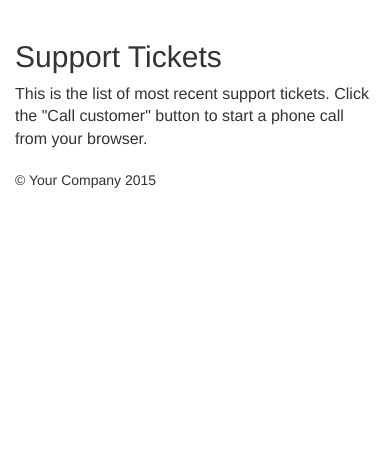
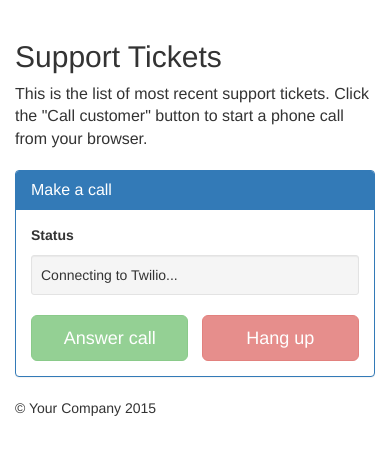
Before and after one commit to TwilioDevEd/browser-calls-django, a Django app: template templates/browser_calls/support_dashboard.html in a window 390 px wide. Shown: the part 51-506 px from the top of the page. Run offline with Django 3.2, Linux system fonts and the light colour scheme; the template is opened without the code that fills it, so the values that code supplies are empty; some libraries are stand-ins or nearby versions.

Commit message:
Browser-to-phone calls

```diff
--- a/browser_calls/static/css/bicycle-polo.css
+++ b/browser_calls/static/css/bicycle-polo.css
@@ -15,3 +15,13 @@
     width: 40%;
   }
 }
+
+.answer-button {
+    width: 48%;
+    float: left;
+}
+
+.hangup-button {
+    width: 48%;
+    float: right;
+}
--- /dev/null
+++ b/browser_calls/static/js/browser-calls.js
@@ -0,0 +1,60 @@
+/**
+ * Twilio Client configuration for the browser-calls-django
+ * example application.
+ */
+
+// Store some selectors for elements we'll reuse
+var callStatus = $("#call-status");
+var answerButton = $(".answer-button");
+var hangUpButton = $(".hangup-button");
+var callCustomerButtons = $(".call-customer-button");
+
+/* Helper function to update the call status bar */
+function updateCallStatus(status) {
+    callStatus.text(status);
+}
+
+/* Create the Client with a Capability Token */
+Twilio.Device.setup(token);
+
+/* Let us know when the client is ready. */
+Twilio.Device.ready(function (device) {
+    updateCallStatus("Ready to make and receive calls");
+});
+
+/* Report any errors to the call status display */
+Twilio.Device.error(function (error) {
+    updateCallStatus("ERROR: " + error.message);
+});
+
+/* Callback for when Twilio Client initiates a new connection */
+Twilio.Device.connect(function (conn) {
+    // Enable the hang up button and disable the call buttons
+    hangUpButton.prop("disabled", false);
+    callCustomerButtons.prop("disabled", true);
+
+    updateCallStatus("In call with " + conn.message.phoneNumber);
+
+    console.log("Successfully established call");
+});
+
+/* Disable the hangup button at the end of a call */
+Twilio.Device.disconnect(function(connection) {
+    // Disable the hangup button and enable the call buttons
+    hangUpButton.prop("disabled", true);
+    callCustomerButtons.prop("disabled", false);
+
+    updateCallStatus("Ready to make and receive calls");
+});
+
+/* Call a customer from a support ticket */
+function callCustomer(phoneNumber) {
+    updateCallStatus("Calling " + phoneNumber + "...");
+
+    var params = {"phoneNumber": phoneNumber};
+    Twilio.Device.connect(params);
+}
+
+function hangUp() {
+    Twilio.Device.disconnectAll();
+}
--- a/browser_calls/urls.py
+++ b/browser_calls/urls.py
@@ -1,8 +1,9 @@
 from django.conf.urls import url
 
-from .views import support_dashboard
+from .views import support_dashboard, call
 
 urlpatterns = [
     # URLs for searching for and purchasing a new Twilio number
-    url(r'^/dashboard$', support_dashboard, name='support_dashboard'),
+    url(r'^dashboard$', support_dashboard, name='support_dashboard'),
+    url(r'^call$', call, name='call'),
 ]
--- a/requirements.txt
+++ b/requirements.txt
@@ -8,6 +8,7 @@ django-bootstrap3==6.2.2
 django-forms-bootstrap==3.0.1
 django-phonenumber-field==0.7.2
 psycopg2==2.6.1
+twilio==4.5.0
 whitenoise==2.0.4
 
 # Production dependencies
--- a/templates/base.html
+++ b/templates/base.html
@@ -54,8 +54,11 @@
 
     <!-- JavaScript -->
     {% bootstrap_javascript jquery=1 %}
+    <script src="//static.twilio.com/libs/twiliojs/1.2/twilio.min.js"></script>
 
     {% block page_js %}{% endblock %}
+
+    <script src="{% static "js/browser-calls.js" %}"></script>
 
   </body>
 
--- a/templates/browser_calls/support_dashboard.html
+++ b/templates/browser_calls/support_dashboard.html
@@ -6,14 +6,33 @@
 
 {% block content %}
   <div class="container">
+
+    <h2>Support Tickets</h2>
+
+    <p class="lead">
+      This is the list of most recent support tickets. Click the "Call customer" button to start a phone call from your browser.
+    </p>
+
     <div class="row">
-      <div class="col-md-8">
-        <h2>Support Tickets</h2>
 
-        <p class="lead">
-          This is the list of most recent support tickets. Click the "Call customer" button to start a phone call from your browser.
-        </p>
+      <div class="col-md-4 col-md-push-8">
+        <div class="panel panel-primary client-controls">
+          <div class="panel-heading">
+            <h3 class="panel-title">Make a call</h3>
+          </div>
+          <div class="panel-body">
+            <p><strong>Status</strong></p>
+            <div class="well well-sm" id="call-status">
+              Connecting to Twilio...
+            </div>
 
+            <button class="btn btn-lg btn-success answer-button" disabled>Answer call</button>
+            <button class="btn btn-lg btn-danger hangup-button" disabled onclick="hangUp()">Hang up</button>
+          </div>
+        </div>
+      </div>
+
+      <div class="col-md-8 col-md-pull-4">
         {% for ticket in support_tickets %}
           <div class="panel panel-default">
             <div class="panel-heading">
@@ -21,7 +40,7 @@
             </div>
             <div class="panel-body">
               <div class="pull-right">
-                <button type="button" class="btn btn-primary btn-lg">
+                <button type="button" class="btn btn-primary btn-lg call-customer-button" onclick="callCustomer('{{ ticket.phone_number }}')">
                   <span class="glyphicon glyphicon-earphone" aria-hidden="true"></span>  Call customer
                 </button>
               </div>
@@ -34,6 +53,13 @@
           </div>
         {% endfor %}
       </div>
+
     </div>
   </div>
 {% endblock %}
+
+{% block page_js %}
+<script>
+  var token = "{{ token }}";
+</script>
+{% endblock %}
--- a/twilio_sample_project/urls.py
+++ b/twilio_sample_project/urls.py
@@ -6,7 +6,7 @@ from browser_calls.views import SupportTicketCreate
 urlpatterns = [
     # Your URLs go here
     url(r'^$', SupportTicketCreate.as_view(), name='home'),
-    url(r'^browser-calls', include('browser_calls.urls')),
+    url(r'^support/', include('browser_calls.urls')),
 
     # Include the Django admin
     url(r'^admin/', include(admin.site.urls)),
```
Also changed, not shown: browser_calls/views.py (+22 -0 lines), twilio_sample_project/settings/common.py (+10 -0 lines), 1 other file.
